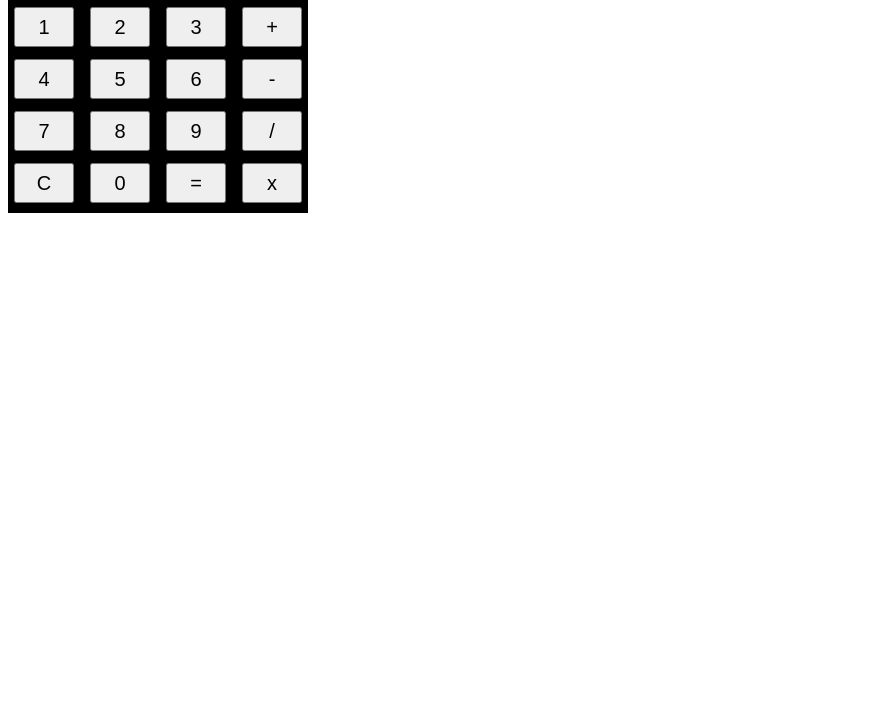
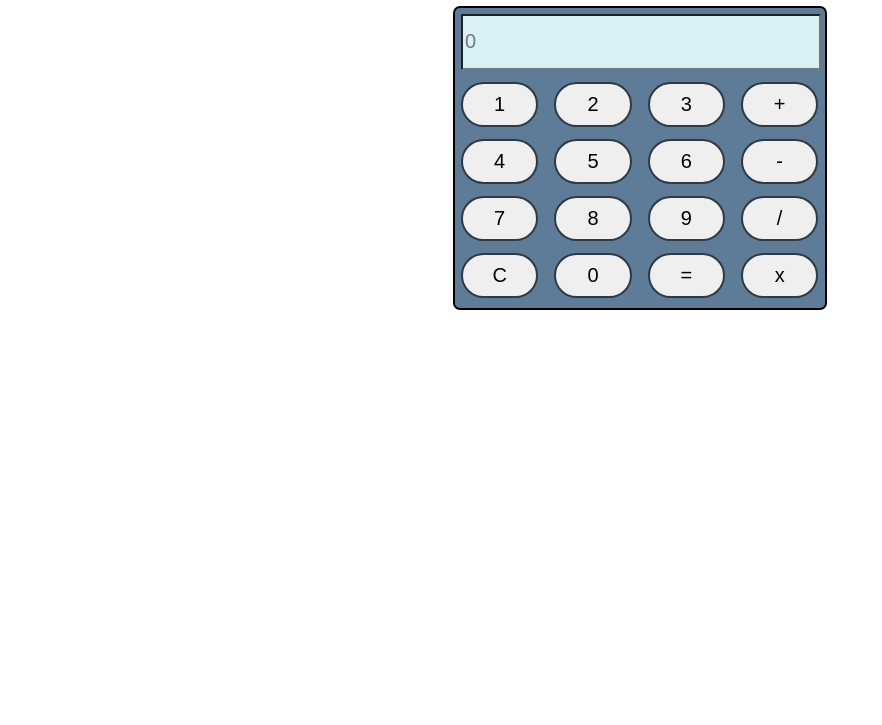
Before and after one commit to manojrahar/calculator, a plain HTML site: page index.html in a window 1280 px wide. Shown: the part 75-800 px from the top of the page, without its empty margins (0-882 px from the left). Drawn offline with Linux system fonts and the light colour scheme.

Commit message:
Update index.html

```diff
--- a/index.html
+++ b/index.html
@@ -1,106 +1,124 @@
 <!DOCTYPE html>
 <html lang="en">
+
 <head>
     <meta charset="UTF-8">
     <meta name="viewport" content="width=device-width, initial-scale=1.0">
     <title>Calculator</title>
     <style>
-        #main{
-            width: 300px;
-            height: 280px;
-            background: #000;
+        .container{
+            display: flex;
+            justify-content: center;
         }
-
+        h1{
+            font-family:'Lucida Sans', 'Lucida Sans Regular', 'Lucida Grande', 'Lucida Sans Unicode', Geneva, Verdana, sans-serif;
+            text-align: center;
+            color: #5e7c97;
+        }
+        #main {
+            width: 370px;
+            height: 300px;
+            background: #5e7c97;
+            border: 2px solid black;
+            border-radius: 7px;
+        }
         input {
-            width: 20%;
-            height: 40px;
+            width: 20.9%;
+            height: 45px;
             font-size: 20px;
             margin: 6px;
         }
+        .btn{
+            border-radius: 40px;
+            border: 2px solid rgb(47, 58, 71);
+        }
 
         #txt {
-            width: 94%;
+            width: 95%;
             height: 50px;
-            background-color: silver;
+            background-color: rgb(216, 241, 245);
         }
-
     </style>
 </head>
+
 <body>
+    <h1>Calculator</h1>
+    <div class="container">
         <div id="main">
             <form name="f">
                 <input type="text" name="ddd" placeholder="0" id="txt"><br>
-            <input type="button" value="1" onclick="f.ddd.value+=1">
-            <input type="button" value="2" onclick="f.ddd.value+=2">
-            <input type="button" value="3" onclick="f.ddd.value+=3">
-            <input type="button" value="+" onclick="add()">
+                <input class="btn" type="button" value="1" onclick="f.ddd.value+=1">
+                <input class="btn" type="button" value="2" onclick="f.ddd.value+=2">
+                <input class="btn" type="button" value="3" onclick="f.ddd.value+=3">
+                <input class="btn" type="button" value="+" onclick="add()">
                 <br>
-            <input type="button" value="4" onclick="f.ddd.value+=4">
-            <input type="button" value="5" onclick="f.ddd.value+=5">
-            <input type="button" value="6" onclick="f.ddd.value+=6">
-            <input type="button" value="-" onclick="sub()">
+                <input class="btn" type="button" value="4" onclick="f.ddd.value+=4">
+                <input class="btn" type="button" value="5" onclick="f.ddd.value+=5">
+                <input class="btn" type="button" value="6" onclick="f.ddd.value+=6">
+                <input class="btn" type="button" value="-" onclick="sub()">
                 <br>
-            <input type="button" value="7" onclick="f.ddd.value+=7">
-            <input type="button" value="8" onclick="f.ddd.value+=8">
-            <input type="button" value="9" onclick="f.ddd.value+=9">
-            <input type="button" value="/" onclick="di()">
+                <input class="btn" type="button" value="7" onclick="f.ddd.value+=7">
+                <input class="btn" type="button" value="8" onclick="f.ddd.value+=8">
+                <input class="btn" type="button" value="9" onclick="f.ddd.value+=9">
+                <input class="btn" type="button" value="/" onclick="di()">
                 <br>
-            <input type="button" value="C" onclick="f.ddd.value=''">
-            <input type="button" value="0" onclick="f.ddd.value+=0">
-            <input type="button" value="=" onclick="f.ddd.value=eval(f.ddd.value)">
-            <input type="button" value="x" onclick="multi()">
+                <input class="btn" type="button" value="C" onclick="f.ddd.value=''">
+                <input class="btn" type="button" value="0" onclick="f.ddd.value+=0">
+                <input class="btn" type="button" value="=" onclick="f.ddd.value=eval(f.ddd.value)">
+                <input class="btn" type="button" value="x" onclick="multi()">
             </form>
+        </div>
     </div>
     <script>
         function add() {
-            var act=0, b=0;
-            act=f.ddd.value;
-            b=act.charAt(act.length-1);
+            var act = 0, b = 0;
+            act = f.ddd.value;
+            b = act.charAt(act.length - 1);
 
-            if(b=='+' || b=='-' || b=='/' || b=='*') {
-                f.ddd.value=act.substring(0, act.length-1);
-                f.ddd.value+='+';
-            }else{
-                f.ddd.value+='+';
+            if (b == '+' || b == '-' || b == '/' || b == '*') {
+                f.ddd.value = act.substring(0, act.length - 1);
+                f.ddd.value += '+';
+            } else {
+                f.ddd.value += '+';
             }
         }
 
         function sub() {
-            var act=0, b=0;
-            act=f.ddd.value;
-            b=act.charAt(act.length-1);
+            var act = 0, b = 0;
+            act = f.ddd.value;
+            b = act.charAt(act.length - 1);
 
-            if(b=='+' || b=='-' || b=='/' || b=='*') {
-                f.ddd.value=act.substring(0, act.length-1);
-                f.ddd.value+='-';
-            }else{
-                f.ddd.value+='-';
+            if (b == '+' || b == '-' || b == '/' || b == '*') {
+                f.ddd.value = act.substring(0, act.length - 1);
+                f.ddd.value += '-';
+            } else {
+                f.ddd.value += '-';
             }
         }
 
         function multi() {
-            var act=0, b=0;
-            act=f.ddd.value;
-            b=act.charAt(act.length-1);
+            var act = 0, b = 0;
+            act = f.ddd.value;
+            b = act.charAt(act.length - 1);
 
-            if(b=='+' || b=='-' || b=='/' || b=='*') {
-                f.ddd.value=act.substring(0, act.length-1);
-                f.ddd.value+='*';
-            }else{
-                f.ddd.value+='*';
+            if (b == '+' || b == '-' || b == '/' || b == '*') {
+                f.ddd.value = act.substring(0, act.length - 1);
+                f.ddd.value += '*';
+            } else {
+                f.ddd.value += '*';
             }
         }
 
         function di() {
-            var act=0, b=0;
-            act=f.ddd.value;
-            b=act.charAt(act.length-1);
+            var act = 0, b = 0;
+            act = f.ddd.value;
+            b = act.charAt(act.length - 1);
 
-            if(b=='+' || b=='-' || b=='/' || b=='*') {
-                f.ddd.value=act.substring(0, act.length-1);
-                f.ddd.value+='/';
-            }else{
-                f.ddd.value+='/';
+            if (b == '+' || b == '-' || b == '/' || b == '*') {
+                f.ddd.value = act.substring(0, act.length - 1);
+                f.ddd.value += '/';
+            } else {
+                f.ddd.value += '/';
             }
         }
     </script>
```
Lines whose indentation alone changed are shown as unchanged.
